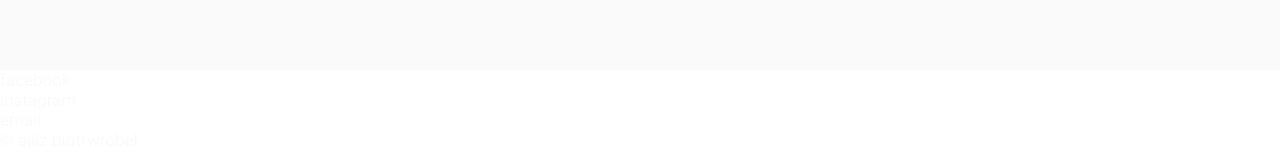
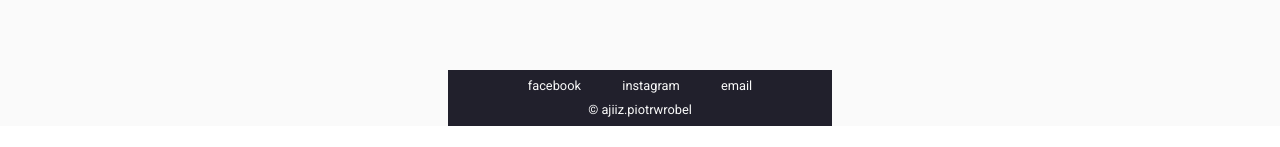
Before and after one commit to ajiiz/niteczki-daneczki-website, a React (Create React App) app: page / in a window 1280 px wide. Shown: the part 1888-2035 px from the top of the page. After the commit the page ends 2014 px from the top, so only its background shows below. Built offline with nearby package versions, Linux system fonts and the light colour scheme.

Commit message:
Added Contact styles for normal screen

```diff
--- a/src/styles/contact.scss
+++ b/src/styles/contact.scss
@@ -1 +1,36 @@
 @import "variables";
+
+.contact {
+    height: 7vh;
+    width: 100%;
+    display: flex;
+    justify-content: center;
+    background-color: $white-main;
+    font-size: 16px;
+}
+
+.wrapper {
+    height: 100%;
+    width: 30%;
+    display: flex;
+    flex-direction: column;
+    align-items: center;
+    justify-content: space-evenly;
+    font-size: 0.8em;
+    background-color: $background-black;
+}
+
+.sm-list {
+    width: 80%;
+    display: flex;
+    flex-direction: row;
+    justify-content: space-evenly;
+
+    &__item-link {
+        transition: color .5s ease;
+
+        &:hover {
+            color: $pink-main;
+        }
+    }
+}
```
